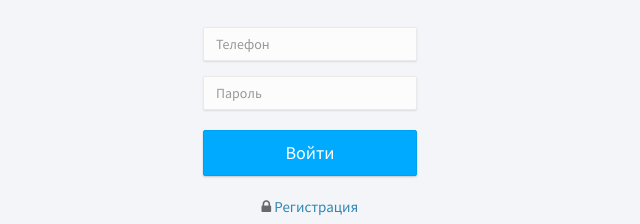
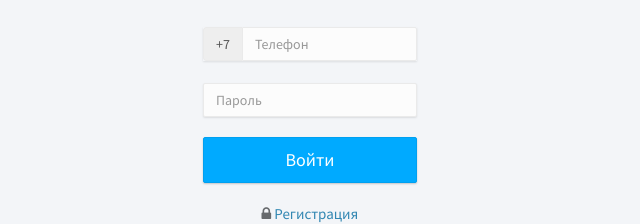
Before and after one commit to ba6a-yaga/webapp-wfs-frontend, a plain HTML site: page page-login.html in a window 1280 px wide. Shown: the part 750-974 px from the top of the page, without its empty margins (329-969 px from the left). Drawn offline with Linux system fonts and the light colour scheme.

Commit message:
login,register

```diff
--- a/page-login.html
+++ b/page-login.html
@@ -2,7 +2,7 @@
 <html lang="en" class="fullscreen-bg">
 
 <head>
-	<title>Login | Klorofil - Free Bootstrap Dashboard Template</title>
+	<title>Login</title>
 	<meta charset="utf-8">
 	<meta http-equiv="X-UA-Compatible" content="IE=edge,chrome=1">
 	<meta name="viewport" content="width=device-width, initial-scale=1.0, maximum-scale=1.0, user-scalable=0">
@@ -32,11 +32,11 @@
 								<div class="logo text-center"><img src="assets/img/logo.png" alt="World Free System"></div>
 								<p class="lead">Войти в свой аккаунт</p>
 							</div>
-							<form class="form-auth-small" action="index.php">
-								<div class="form-group">
-									<label for="signin-email" class="control-label sr-only">Телефон</label>
-									<input type="phone" class="form-control" id="signin-email" value="" placeholder="Телефон">
-								</div>
+							<form class="form-auth-small" action="login">
+								<div class="input-group">
+                                    <span class="input-group-addon">+7</span>
+                                    <input type="phone" class="form-control" name="phone" value="" placeholder="Телефон">
+								</div><br>
 								<div class="form-group">
 									<label for="signin-password" class="control-label sr-only">Пароль</label>
 									<input type="password" class="form-control" id="signin-password" value="" placeholder="Пароль">
```
Also changed, not shown: page-register.html (+5 -7 lines), assets/img/apple-icon.png, assets/img/favicon.png.
